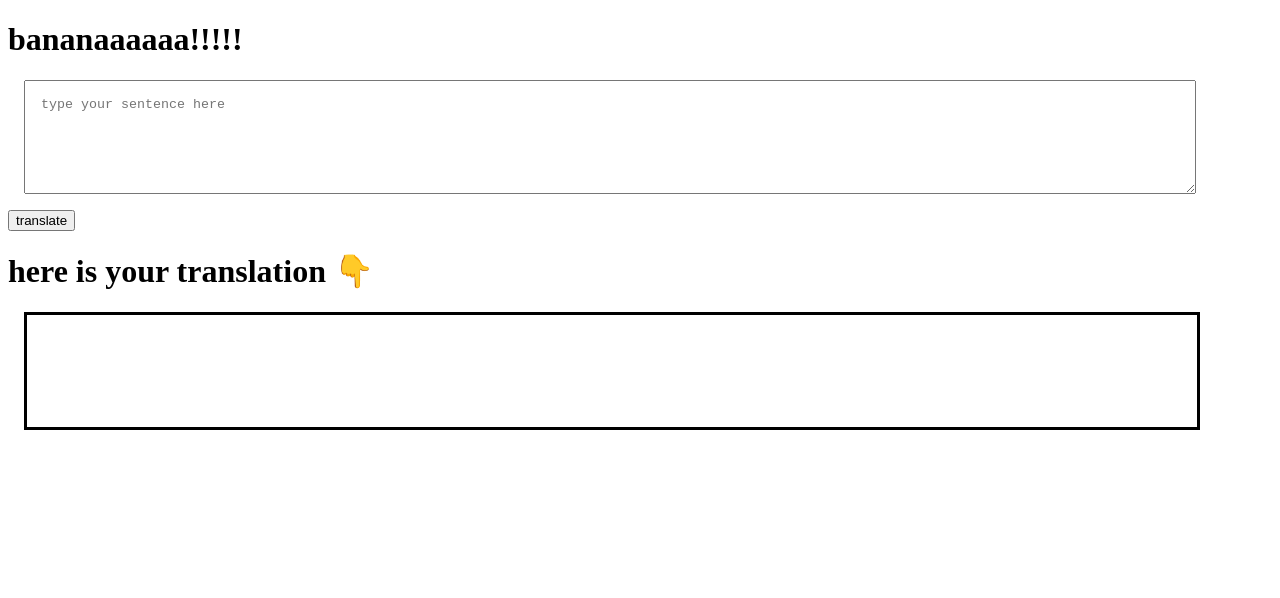
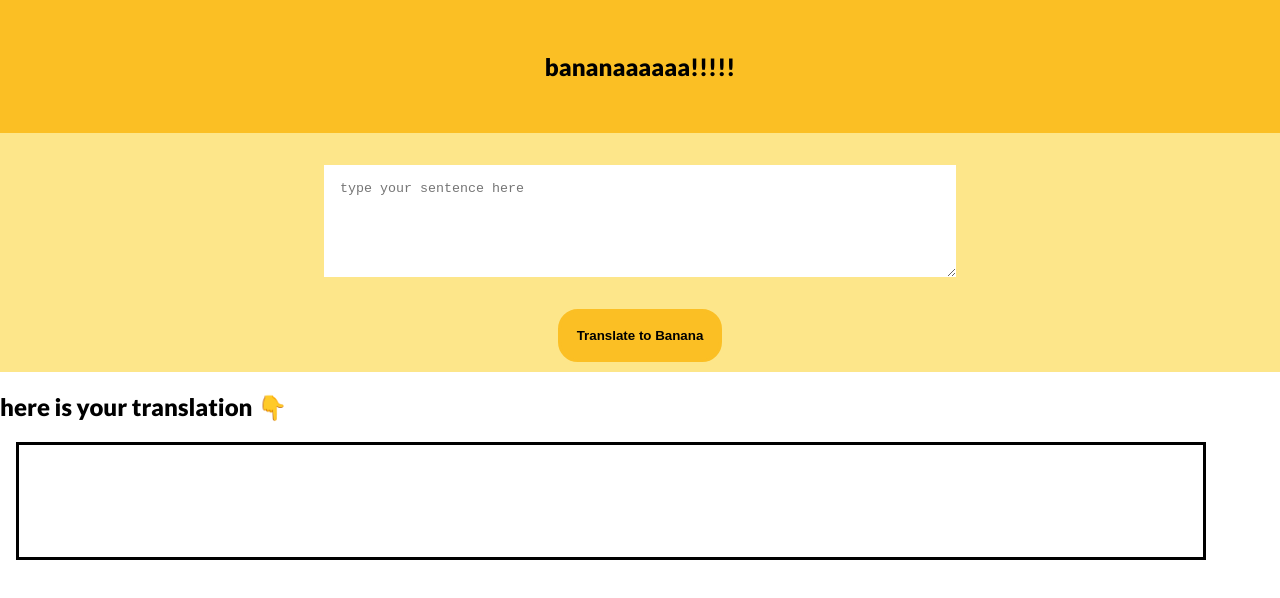
Before and after one commit to krishanu2911/markSix_minionSpeak_neogCamp, a plain HTML site: page index.html in a window 1280 px wide. Drawn offline with Linux system fonts and the light colour scheme.

Commit message:
updated css part

```diff
--- a/app.js
+++ b/app.js
@@ -1,9 +1,9 @@
 var btnTranslate = document.querySelector("#btn-translate");
 var txtInput = document.querySelector("#txt-input");
 var outputdiv = document.querySelector("#output");
-// var serverURL = "https://lessonfourapi.tanaypratap.repl.co/translate/yoda.json"
+var serverURL = "https://lessonfourapi.tanaypratap.repl.co/translate/yoda.json"
 // var serverURL = "https://api.funtranslations.com/translate/minion.json"
-var serverURL = "https://api.funtranslations.com/translate/groot.json"
+
 
 function getTranslationURL(text){
     return serverURL + "?" + "text="+ text
--- a/index.html
+++ b/index.html
@@ -12,11 +12,36 @@
 </head>
 
 <body>
-    <h1>bananaaaaaa!!!!!</h1>
-    <textarea id="txt-input" placeholder="type your sentence here"></textarea>
-    <button id="btn-translate">translate</button>
-    <h1>here is your translation 👇</h1>
-    <div id="output"></div>
+    <section  class="header-top">
+        <div class="header-banana" >
+           <h1>bananaaaaaa!!!!!</h1>
+        </div>
+
+    </section>
+
+    <section>
+        <div class="text-area">
+            <textarea id="txt-input" placeholder="type your sentence here"></textarea>
+        </div>
+
+
+    </section>
+    <section >
+        <div class="btn">
+            <button id="btn-translate"><strong>Translate to Banana</strong></button>
+        </div>
+
+    </section>
+
+    <section>
+        <div class="header-output">
+            <h1>here is your translation 👇</h1>
+        </div>
+
+        <div id="output"></div>
+    </section>
+
+
 
     <script src="app.js" type="text/javascript">
     </script>
--- a/styles.css
+++ b/styles.css
@@ -1,9 +1,12 @@
+@import url('https://fonts.googleapis.com/css2?family=Lato:wght@400;900&display=swap');
+
 textarea{
     display: block;
     width: 90%;
     height: 10vh;
-    margin: 1rem;
+    margin: 0rem 1rem;
     padding: 1rem;
+    border: none;
 
 }
 #output{
@@ -14,3 +17,52 @@ textarea{
     margin: 1rem;
     padding: 1rem;
 }
+
+
+:root{
+    --primary-color : #FBBF24;
+    --secondary-color : #FDE68A;
+}
+body{
+    font-family: 'Lato', sans-serif;
+    margin: 0px;
+}
+
+.header-top{
+    background-color: var(--primary-color);
+}
+.header-banana{
+    margin: auto;
+    text-align: center;
+    padding: 2rem;
+}
+.text-area {
+    padding: 2rem;
+
+    /* margin: auto;
+    text-align: center; */
+    background-color: var(--secondary-color);
+}
+.text-area textarea{
+    max-width: 600px;
+    margin: auto;
+}
+.btn {
+    background-color: var(--secondary-color);
+    text-align: center;
+    padding-bottom: 10px;
+
+}
+#btn-translate{
+    padding: 1rem;
+    border: solid;
+    border-color: var(--primary-color);
+
+    background-color: var(--primary-color);
+    border-radius: 20px;
+
+
+    cursor: pointer;
+
+
+}
```
